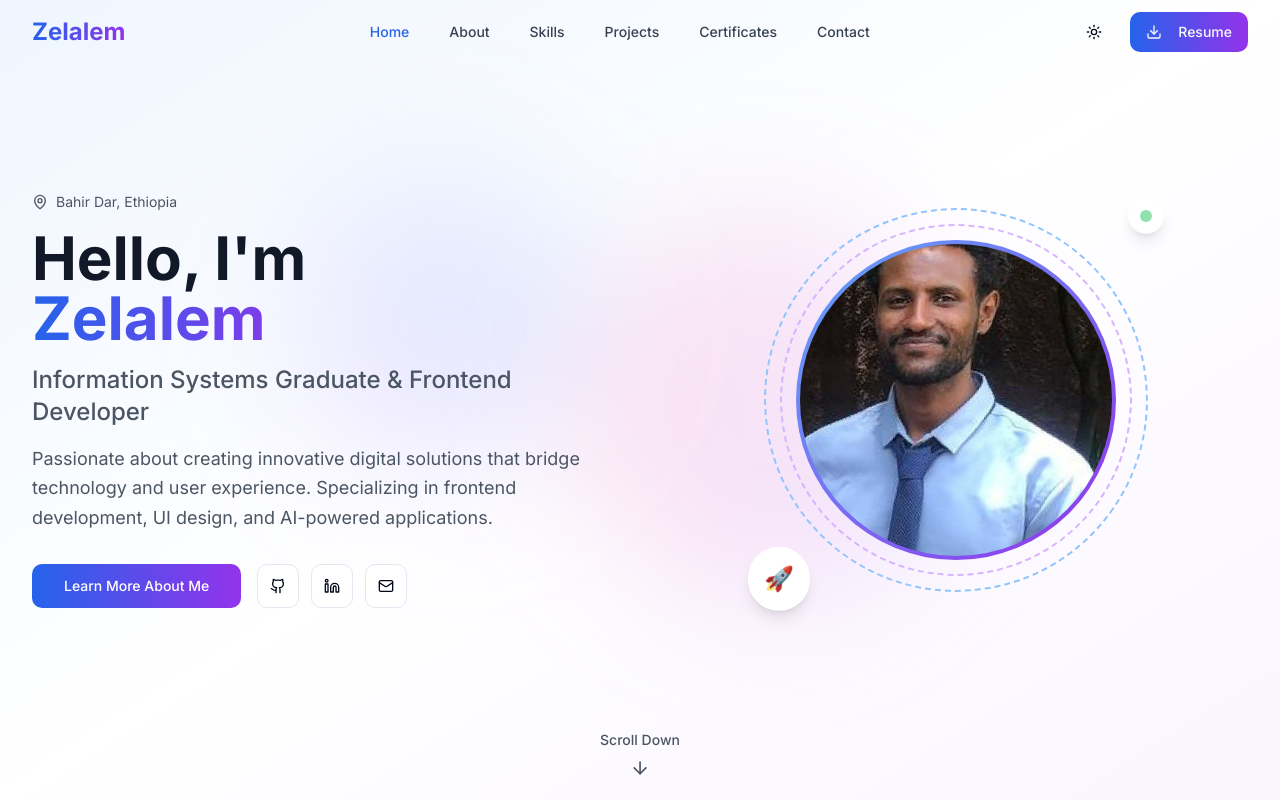
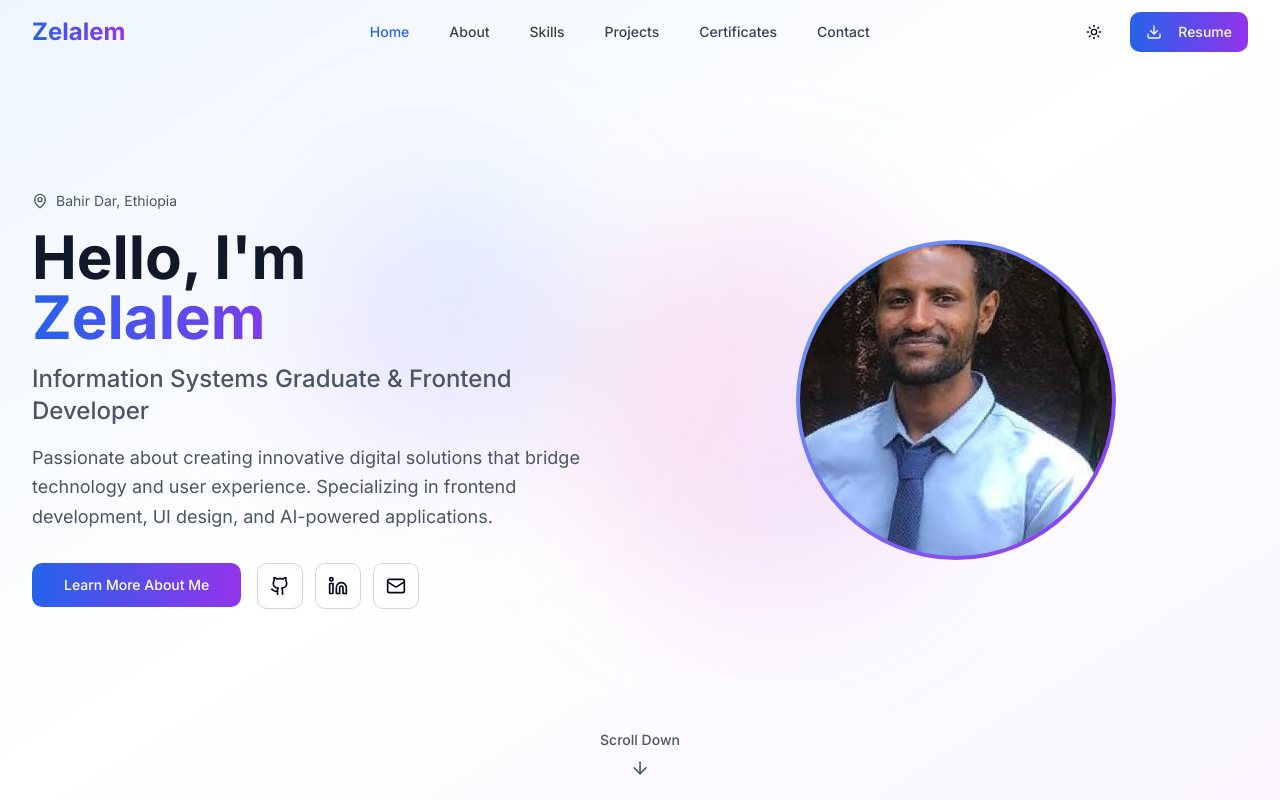
Before and after one commit to guanal/zelalem-s, a Next.js app: page / in a window 1280 px wide. Shown: the top 800 px of the page. Built offline with nearby package versions, Linux system fonts and the light colour scheme.

Commit message:
this is the modified hero section on the image

```diff
--- a/components/hero.tsx
+++ b/components/hero.tsx
@@ -7,7 +7,7 @@ import Image from "next/image"
 
 export function Hero() {
   const scrollToAbout = () => {
-    document.getElementById("about")?.scrollIntoView({ behavior: "smooth" })
+    document.getElementById('about')?.scrollIntoView({ behavior: "smooth" })
   }
 
   return (
@@ -93,18 +93,31 @@ export function Hero() {
               </Button>
 
               <div className="flex space-x-3">
-                <Button variant="outline" size="lg" className="p-3">
+                <a
+                  href="https://github.com/zelalem-ka"
+                  target="_blank"
+                  rel="noopener noreferrer"
+                  className="inline-flex items-center justify-center p-3 border border-gray-300 dark:border-gray-600 rounded-md hover:bg-gray-100 dark:hover:bg-gray-700 transition-colors"
+                >
                   <Github className="w-5 h-5" />
                   <span className="sr-only">GitHub</span>
-                </Button>
-                <Button variant="outline" size="lg" className="p-3">
+                </a>
+                <a
+                  href="https://linkedin.com/in/zelalem"
+                  target="_blank"
+                  rel="noopener noreferrer"
+                  className="inline-flex items-center justify-center p-3 border border-gray-300 dark:border-gray-600 rounded-md hover:bg-gray-100 dark:hover:bg-gray-700 transition-colors"
+                >
                   <Linkedin className="w-5 h-5" />
                   <span className="sr-only">LinkedIn</span>
-                </Button>
-                <Button variant="outline" size="lg" className="p-3">
+                </a>
+                <a
+                  href="mailto:zelalem@example.com"
+                  className="inline-flex items-center justify-center p-3 border border-gray-300 dark:border-gray-600 rounded-md hover:bg-gray-100 dark:hover:bg-gray-700 transition-colors"
+                >
                   <Mail className="w-5 h-5" />
                   <span className="sr-only">Email</span>
-                </Button>
+                </a>
               </div>
             </motion.div>
           </motion.div>
@@ -117,18 +130,6 @@ export function Hero() {
             className="relative"
           >
             <div className="relative mx-auto w-80 h-80 lg:w-96 lg:h-96">
-              {/* Animated rings */}
-              <motion.div
-                animate={{ rotate: 360 }}
-                transition={{ duration: 20, repeat: Number.POSITIVE_INFINITY, ease: "linear" }}
-                className="absolute inset-0 rounded-full border-2 border-dashed border-blue-300 dark:border-blue-600"
-              />
-              <motion.div
-                animate={{ rotate: -360 }}
-                transition={{ duration: 15, repeat: Number.POSITIVE_INFINITY, ease: "linear" }}
-                className="absolute inset-4 rounded-full border-2 border-dashed border-purple-300 dark:border-purple-600"
-              />
-
               {/* Profile image container */}
               <motion.div
                 whileHover={{ scale: 1.05 }}
@@ -145,23 +146,6 @@ export function Hero() {
                     priority
                   />
                 </div>
-              </motion.div>
-
-              {/* Floating elements */}
-              <motion.div
-                animate={{ y: [-10, 10, -10] }}
-                transition={{ duration: 3, repeat: Number.POSITIVE_INFINITY }}
-                className="absolute -top-4 -right-4 bg-white dark:bg-gray-800 rounded-full p-3 shadow-lg"
-              >
-                <div className="w-3 h-3 bg-green-500 rounded-full animate-pulse" />
-              </motion.div>
-
-              <motion.div
-                animate={{ y: [10, -10, 10] }}
-                transition={{ duration: 4, repeat: Number.POSITIVE_INFINITY }}
-                className="absolute -bottom-4 -left-4 bg-white dark:bg-gray-800 rounded-full p-4 shadow-lg"
-              >
-                <span className="text-2xl">🚀</span>
               </motion.div>
             </div>
           </motion.div>
```
